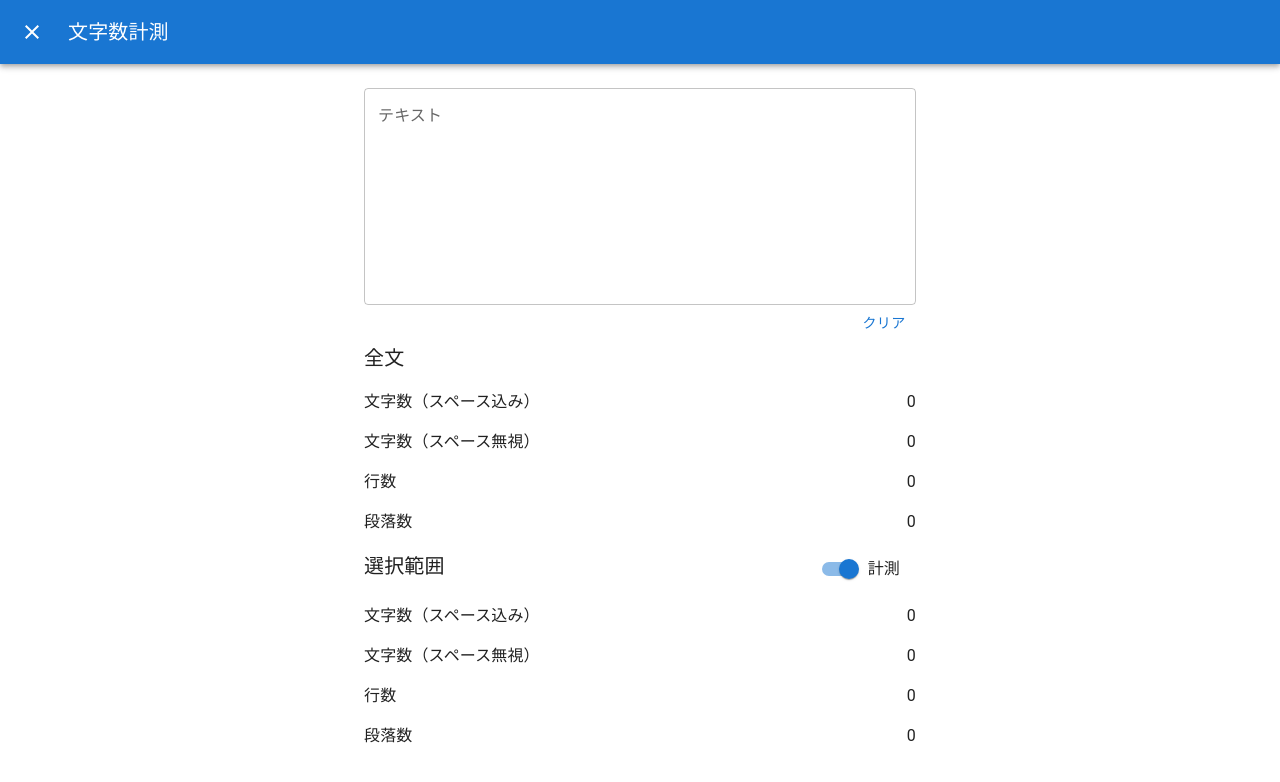
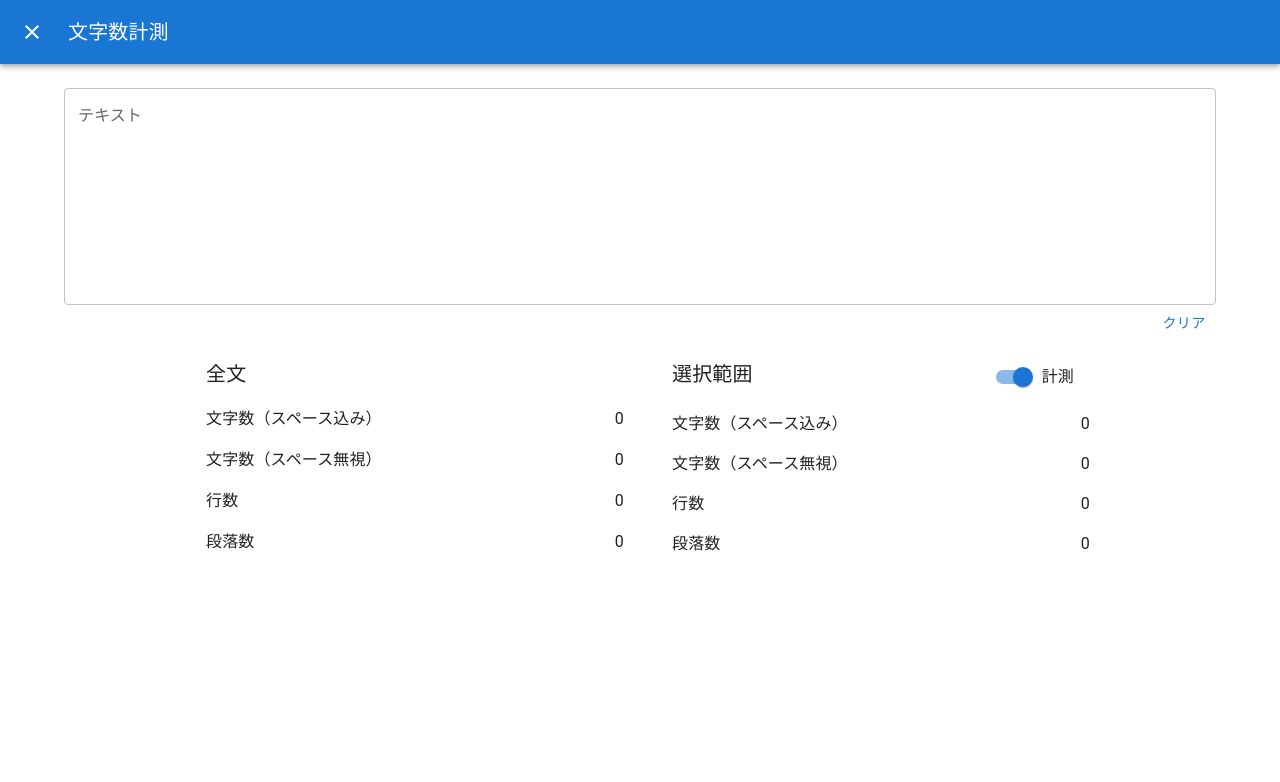
Before and after one commit to lynxlevin/lltoolbox, a React (Create React App) app: page /count-letters in a window 1280 px wide. Shown: the top 782 px of the page. Built offline with nearby package versions, Linux system fonts and the light colour scheme.

Commit message:
CountLetters: More flexible horizontal styling

```diff
--- a/src/App.tsx
+++ b/src/App.tsx
@@ -11,7 +11,9 @@ function App() {
                     element={
                         <>
                             <br />
-                            <Link to='/count-letters'>文字数計測</Link>
+                            <Link to='/count-letters' style={{ fontSize: '24px' }}>
+                                文字数計測
+                            </Link>
                         </>
                     }
                 />
--- a/src/pages/CountLetters.tsx
+++ b/src/pages/CountLetters.tsx
@@ -1,5 +1,5 @@
 import CloseIcon from '@mui/icons-material/Close';
-import { AppBar, Button, Container, Dialog, FormControlLabel, Grid, IconButton, Switch, TextField, Toolbar, Tooltip, Typography } from '@mui/material';
+import { AppBar, Button, Container, Dialog, FormControlLabel, Grid, IconButton, Stack, Switch, TextField, Toolbar, Tooltip, Typography } from '@mui/material';
 import React, { useState } from 'react';
 import { useNavigate } from 'react-router-dom';
 
@@ -54,7 +54,7 @@ const CountLetters = () => {
                     </Typography>
                 </Toolbar>
             </AppBar>
-            <Container maxWidth='sm' sx={{ mt: 3, mb: 3 }}>
+            <Container sx={{ mt: 3, mb: 3 }}>
                 <TextField
                     label='テキスト'
                     value={input}
@@ -75,6 +75,7 @@ const CountLetters = () => {
                 >
                     クリア
                 </Button>
+                <Stack direction={{ xs: 'column', md: 'row' }} spacing={4} maxWidth='md' sx={{ ml: 'auto', mr: 'auto' }}>
                     <Grid container spacing={2}>
                         <Grid item xs={12}>
                             <Typography variant='h6'>全文</Typography>
@@ -103,6 +104,8 @@ const CountLetters = () => {
                         <Grid item xs={4} sx={{ textAlign: 'right' }}>
                             <Typography>{getParagraphCount(input)}</Typography>
                         </Grid>
+                    </Grid>
+                    <Grid container spacing={2}>
                         <Grid item xs={6}>
                             <Typography variant='h6'>選択範囲</Typography>
                         </Grid>
@@ -147,6 +150,7 @@ const CountLetters = () => {
                             <Typography>{getParagraphCount(selection)}</Typography>
                         </Grid>
                     </Grid>
+                </Stack>
             </Container>
         </Dialog>
     );
```
Lines whose indentation alone changed are shown as unchanged.
